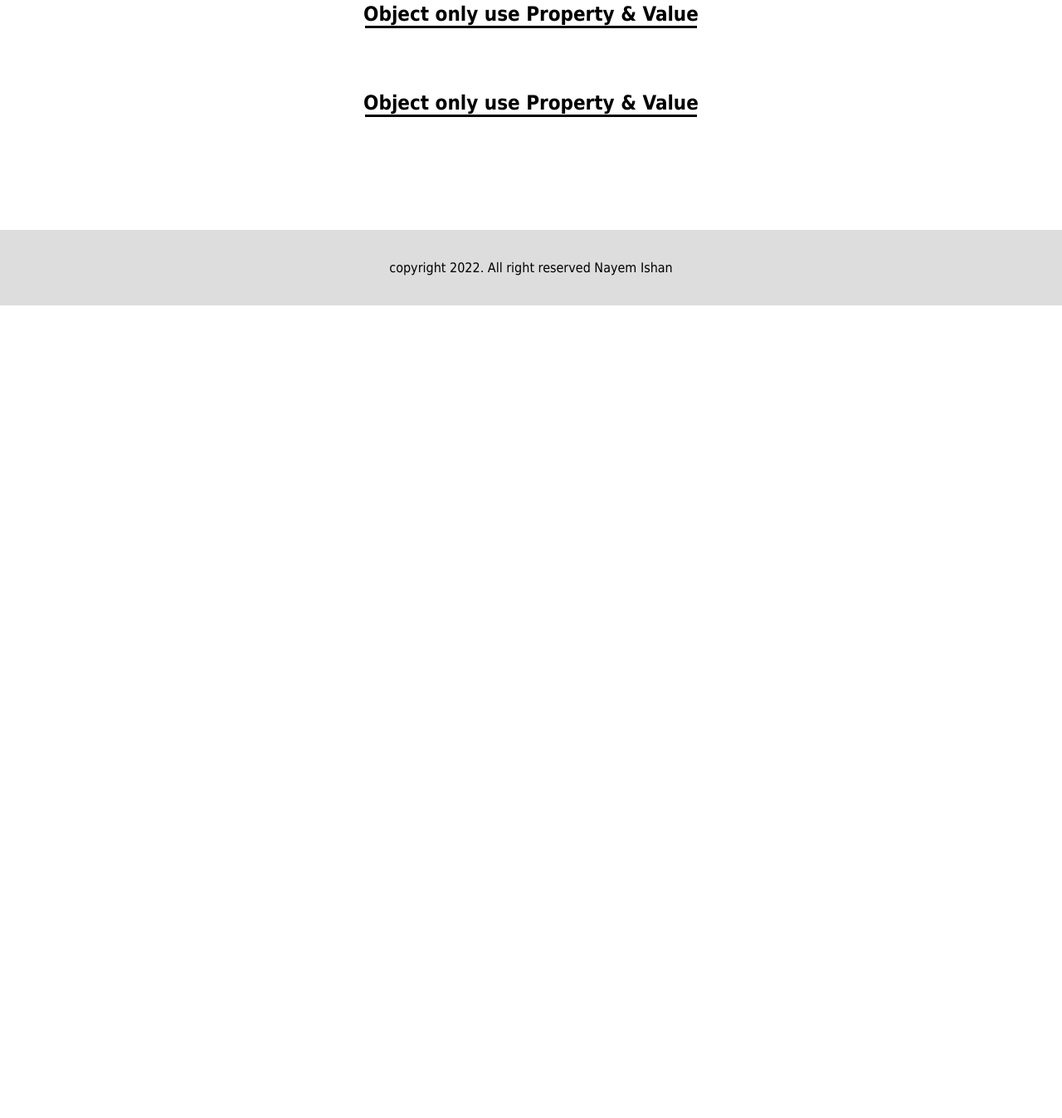
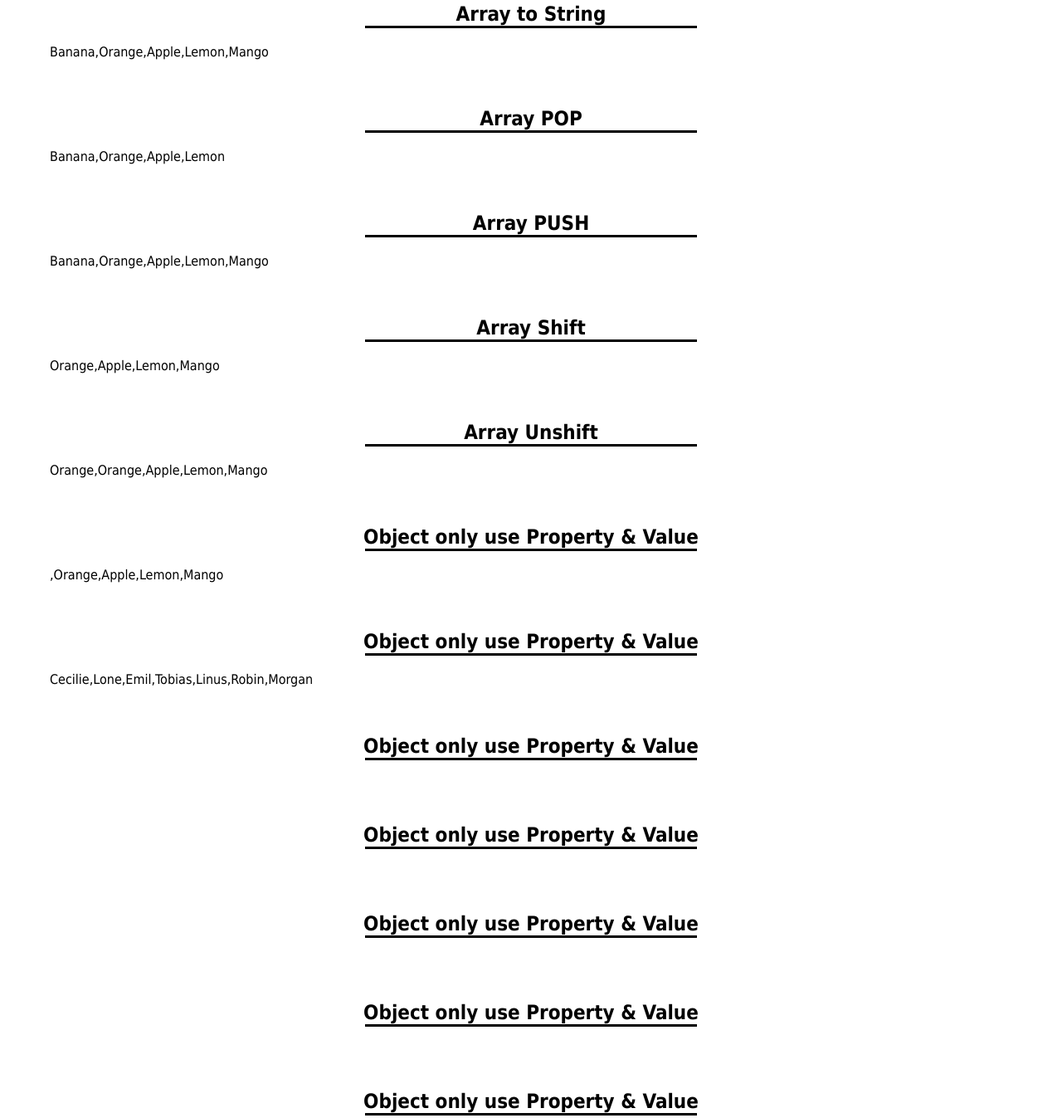
Before and after one commit to nayemishan686/JavaScript, a plain HTML site: page array/index.html in a window 1280 px wide. Shown: the part 893-2240 px from the top of the page at 83% size. Before the commit the page ends 1261 px from the top, so only its background shows below. Drawn offline with Linux system fonts and the light colour scheme.

Commit message:
array method added

```diff
--- a/array/index.html
+++ b/array/index.html
@@ -106,7 +106,7 @@
             <br><br><br>
         </div>
         <div>
-            <h2>Object only use Property & Value</h2>
+            <h2>Array to String</h2>
             <br>
             <div class="p" id="seventh">
 
@@ -114,9 +114,97 @@
             <br><br><br>
         </div>
         <div>
+            <h2>Array POP</h2>
+            <br>
+            <div class="p" id="eight">
+
+            </div>
+            <br><br><br>
+        </div>
+        <div>
+            <h2>Array PUSH</h2>
+            <br>
+            <div class="p" id="eight1">
+
+            </div>
+            <br><br><br>
+        </div>
+        <div>
+            <h2>Array Shift</h2>
+            <br>
+            <div class="p" id="eight2">
+
+            </div>
+            <br><br><br>
+        </div>
+        <div>
+            <h2>Array Unshift</h2>
+            <br>
+            <div class="p" id="eight3">
+
+            </div>
+            <br><br><br>
+        </div>
+        <div>
             <h2>Object only use Property & Value</h2>
             <br>
-            <div class="p" id="eighth">
+            <div class="p" id="eight4">
+
+            </div>
+            <br><br><br>
+        </div>
+        <div>
+            <h2>Object only use Property & Value</h2>
+            <br>
+            <div class="p" id="eight5">
+
+            </div>
+            <br><br><br>
+        </div>
+        <div>
+            <h2>Object only use Property & Value</h2>
+            <br>
+            <div class="p" id="eight6">
+
+            </div>
+            <br><br><br>
+        </div>
+        <div>
+            <h2>Object only use Property & Value</h2>
+            <br>
+            <div class="p" id="eight7">
+
+            </div>
+            <br><br><br>
+        </div>
+        <div>
+            <h2>Object only use Property & Value</h2>
+            <br>
+            <div class="p" id="eight8">
+
+            </div>
+            <br><br><br>
+        </div>
+        <div>
+            <h2>Object only use Property & Value</h2>
+            <br>
+            <div class="p" id="eight9">
+
+            </div>
+            <br><br><br>
+        </div>
+        <div>
+            <h2>Object only use Property & Value</h2>
+            <br>
+            <div class="p" id="eight10">
+
+            </div>
+            <br><br><br>
+        </div>
+        <div>
+            <h2>Object only use Property & Value</h2>
+            <br>
+            <div class="p" id="eight11">
 
             </div>
             <br><br><br>
--- a/array/main.js
+++ b/array/main.js
@@ -27,3 +27,40 @@ document.getElementById('fifth').innerHTML = car.length;
 
 //accessing last array elements
 document.getElementById('sixth').innerHTML = car[car.length-1]
+
+//array to string
+const fruits = [
+    'Banana',
+    'Orange',
+    'Apple',
+    'Lemon',
+    'Mango'
+];
+document.getElementById('seventh').innerHTML = fruits.toString();
+
+//array pop
+let fruit = fruits.pop();
+document.getElementById('eight').innerHTML = fruits;
+
+//array push
+fruits.push('Mango');
+document.getElementById('eight1').innerHTML = fruits;
+
+//array shift
+let fruit1 = fruits.shift();
+document.getElementById('eight2').innerHTML = fruits;
+
+//array push
+fruits.unshift('Orange');
+document.getElementById('eight3').innerHTML = fruits;
+
+//array delete()
+delete fruits[0];
+document.getElementById('eight4').innerHTML = fruits;
+
+//array Merge
+const arr1 = ["Cecilie", "Lone"];
+const arr2 = ["Emil", "Tobias", "Linus"];
+const arr3 = ["Robin", "Morgan"];
+const myChildren = arr1.concat(arr2,arr3);
+document.getElementById('eight5').innerHTML = myChildren;
```
